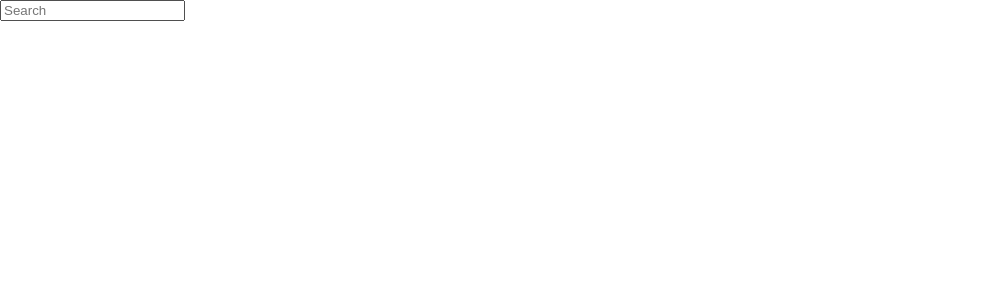
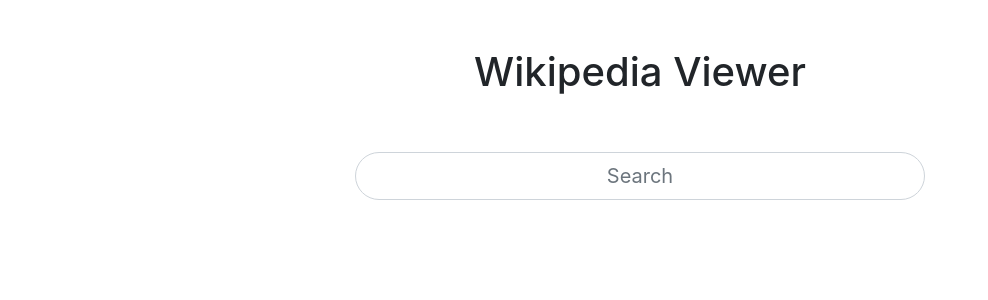
Before and after one commit to hamza-hajji/wikipedia-viewer, a React (Create React App) app: page / in a window 1280 px wide. Shown: the top 300 px of the page, without its empty margins (0-988 px from the left). Built offline with nearby package versions, Linux system fonts and the light colour scheme.

Commit message:
finish application and add styles

```diff
--- a/package.json
+++ b/package.json
@@ -4,10 +4,13 @@
   "private": true,
   "dependencies": {
     "axios": "^0.17.0",
+    "bootstrap": "^4.0.0-beta.2",
+    "font-awesome": "^4.7.0",
     "lodash": "^4.17.4",
     "react": "^16.0.0",
     "react-dom": "^16.0.0",
-    "react-scripts": "1.0.16"
+    "react-scripts": "1.0.16",
+    "reactstrap": "^5.0.0-alpha.3"
   },
   "scripts": {
     "start": "react-scripts start",
--- a/public/index.html
+++ b/public/index.html
@@ -10,6 +10,7 @@
     -->
     <link rel="manifest" href="%PUBLIC_URL%/manifest.json">
     <link rel="shortcut icon" href="%PUBLIC_URL%/favicon.ico">
+
     <!--
       Notice the use of %PUBLIC_URL% in the tags above.
       It will be replaced with the URL of the `public` folder during the build.
--- /dev/null
+++ b/src/App.css
@@ -0,0 +1,19 @@
+.container {
+  margin-top: 3rem;
+}
+
+.results {
+  margin-top: 2rem;
+}
+
+.search-input {
+  text-align: center;
+  border-radius: 3rem !important;
+}
+
+
+.search-input:focus {
+  outline: none !important;
+  box-shadow: none;
+  border-color: #ccc;
+}
--- a/src/components/App.js
+++ b/src/components/App.js
@@ -1,5 +1,7 @@
 import React, { Component } from 'react';
 import axios from 'axios';
+
+import '../App.css';
 
 import SearchBox from './SearchBox';
 import Articles from './Articles';
@@ -32,8 +34,16 @@
   render() {
     return (
       <div className="container">
-        <SearchBox getResults={debounceEventHandler(this.getResults, 1000)} />
-        <Articles articles={this.state.articles} />
+        <div className="row">
+          <div className="col-6 mx-auto">
+            <h1 className="text-center">Wikipedia Viewer</h1><br /><br />
+            <SearchBox
+              getResults={debounceEventHandler(this.getResults, 1000)} />
+          </div>
+          <div className="col-8 mx-auto">
+            <Articles articles={this.state.articles} />
+          </div>
+        </div>
       </div>
     );
   }
--- a/src/components/Articles.js
+++ b/src/components/Articles.js
@@ -1,13 +1,24 @@
 import React from 'react';
+import { ListGroup, ListGroupItem, ListGroupItemHeading, ListGroupItemText } from 'reactstrap';
 
 export default ({
   articles
 }) => {
   return (
-    <ul>
+    <ListGroup className="results">
       {articles.map((article, idx) => {
-        return <li key={idx}>{article.title}</li>;
+        return (
+          <ListGroupItem>
+            <ListGroupItemHeading>
+              {article.title}&nbsp;
+              <a target="_blank" href={`https://wikipedia.org/wiki/${article.title}`}>
+                <i className="text-dark fa fa-external-link"></i></a>
+              </ListGroupItemHeading>
+            <ListGroupItemText dangerouslySetInnerHTML={{__html: article.snippet}}>
+            </ListGroupItemText>
+          </ListGroupItem>
+        );
       })}
-    </ul>
+    </ListGroup>
   );
 };
--- a/src/components/SearchBox.js
+++ b/src/components/SearchBox.js
@@ -1,13 +1,18 @@
 import React from 'react';
+import { Input, InputGroup } from 'reactstrap';
+import 'font-awesome/css/font-awesome.min.css';
 
 export default ({
   getResults
 }) => {
   return (
-    <div>
-    <input
-      placeholder="Search"
-      onChange={getResults} />
+    <div className="row">
+      <InputGroup size="lg">
+        <Input
+          className="search-input"
+          placeholder="Search"
+          onChange={getResults} />
+      </InputGroup>
     </div>
   );
 };
--- a/src/index.js
+++ b/src/index.js
@@ -1,6 +1,7 @@
 import React from 'react';
 import ReactDOM from 'react-dom';
 import './index.css';
+import 'bootstrap/dist/css/bootstrap.css';
 import App from './components/App';
 import registerServiceWorker from './registerServiceWorker';
 
```
Also changed, not shown: src/components/App.css (deleted), 1 other file (tests, documents, lock files or other folders).
